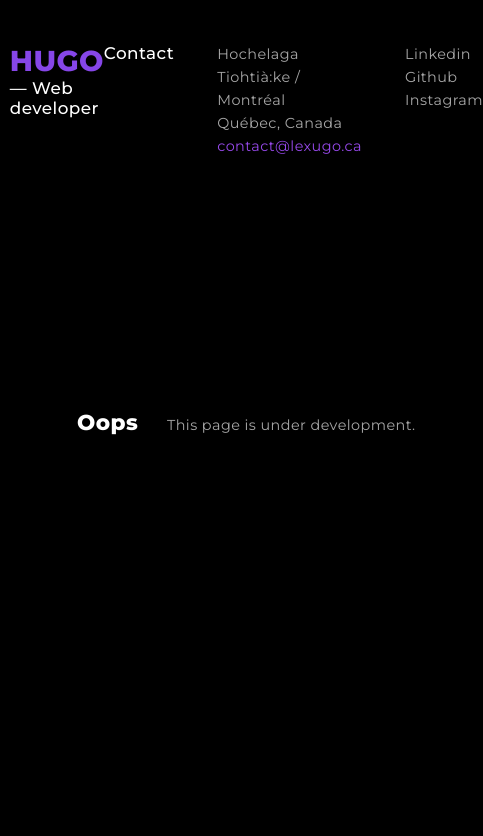
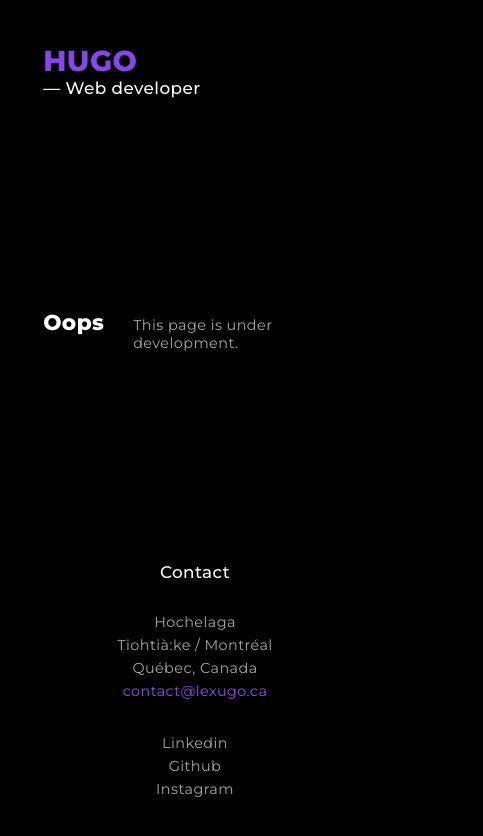
Before and after one commit to lexugo/portfolio, a Next.js app: page / in a window 390 px wide. Shown: the top 836 px of the page, 483 px wide, since content can reach past the window. Built offline with nearby package versions, Linux system fonts and the light colour scheme.

Commit message:
Nirvana · The Man Who Sold The Wolrd
- Move contact info to footer
- Stylize footer be responsive

```diff
--- a/package.json
+++ b/package.json
@@ -1,6 +1,6 @@
 {
   "name": "lexugo",
-  "version": "0.4.1",
+  "version": "0.4.2",
   "author": "Hugo Laquerre",
   "private": true,
   "scripts": {
--- a/pages/_app.js
+++ b/pages/_app.js
@@ -8,9 +8,11 @@ export default function Layout({ Component, pagePros: props }) {
         <>
             <header>
                 <Signature />
-                <Contact />
             </header>
             <Component {...props} />
+            <footer>
+                <Contact />
+            </footer>
         </>
     )
 }
--- a/styles/global.sass
+++ b/styles/global.sass
@@ -6,7 +6,7 @@ body, html, *
     padding: 0
 
 body // root
-    height: 100vh
+    min-height: 100vh
     display: flex
     justify-content: center
 
@@ -22,7 +22,28 @@ body // root
     margin: 3em
 
     display: grid
-    grid-template-rows: 1fr auto 1fr
+    grid-template: min-content auto min-content / auto auto
+    gap: 1em
+
+    header
+        grid-column: 1 / 3
+        grid-row: 1 / 2
+
+    main
+        grid-column: 1 / 3
+        grid-row: 2 / 3
+
+    footer
+        grid-column: 1 / 3
+        grid-row: 3 / 4
+        align-self: end
+        justify-self: center
+
+        +tablet
+            grid-column: 2 / 3
+            grid-row: 1 / 2
+            align-self: start
+            justify-self: end
 
 .error
     place-self: center
@@ -40,10 +61,6 @@ body // root
         font-weight: 400
         color: $faded
 
-header
-    display: flex
-    justify-content: space-between
-
 .signature
     .name
         font-size: 2em
@@ -60,7 +77,14 @@ header
 
 .contact
     display: flex
-    gap: 3em
+    flex-direction: column
+    gap: 2em
+
+    text-align: center
+
+    +tablet
+        flex-direction: row
+        text-align: left
 
     h3
         font-weight: 500
```
Also changed, not shown: 1 other file (tests, documents, lock files or other folders).
